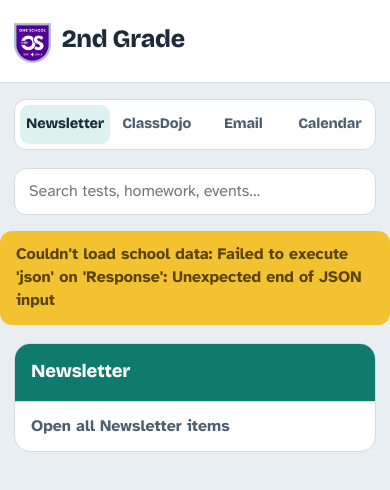
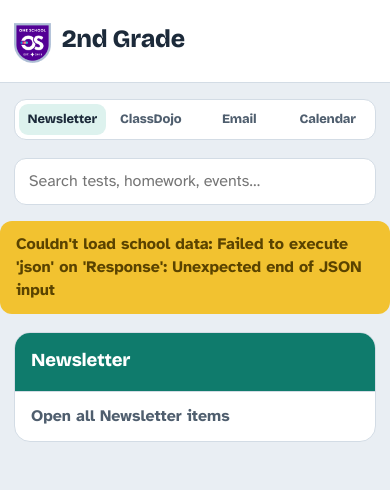
Before and after one commit to Daniel-Shiosaky/OS2ndGradeDashboard, a website with bundled scripts: page public/index.html in a window 390 px wide. Built offline with nearby package versions, Linux system fonts and the light colour scheme.

Commit message:
Fit the four lane buttons on a phone screen
.segment had flex: 1 but no min-width: 0, so each button kept its full
label-plus-count width. Four of them were wider than a phone, which made the
page wider than the screen (browsers shrank the whole page or scrolled it
sideways) and left the Calendar button overlapped by Email and untappable.

Let the buttons shrink, stack the count under the label below 760px, and use a
slightly smaller font below 360px.

Co-Authored-By: Claude Sonnet 5.5 <noreply@anthropic.com>

```diff
--- a/public/styles.css
+++ b/public/styles.css
@@ -421,6 +421,11 @@ main {
 
 .segment {
   flex: 1;
+  /* A flex item will not shrink below its content unless told it may. Without
+     this the four buttons (label + count) were wider than a phone, which pushed
+     the page itself wider than the screen: browsers then shrank the whole page
+     or let it scroll sideways, and the last button overlapped the one before. */
+  min-width: 0;
   display: flex;
   align-items: center;
   justify-content: center;
@@ -593,6 +598,25 @@ main {
     display: block;
   }
 
+  /* Four buttons share one row, so each is narrow: stack the count under the
+     label rather than beside it. */
+  .segmented {
+    gap: 2px;
+    padding: 4px;
+  }
+
+  .segment {
+    flex-direction: column;
+    gap: 3px;
+    padding: 8px 2px;
+    font-size: 0.8rem;
+    line-height: 1.15;
+  }
+
+  .segment__label {
+    max-width: 100%;
+  }
+
   .lanes {
     grid-template-columns: minmax(0, 1fr);
   }
@@ -604,6 +628,12 @@ main {
 
   .lane.is-active {
     display: flex;
+  }
+}
+
+@media (max-width: 359px) {
+  .segment {
+    font-size: 0.72rem;
   }
 }
 
```
